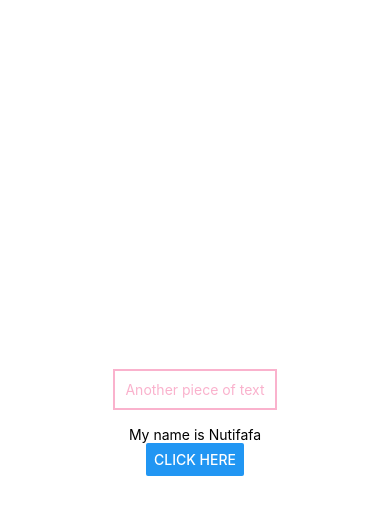
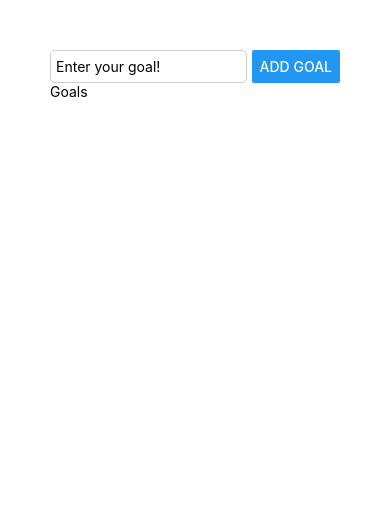
Before and after one commit to neophyte-programmer/helloReactNative, a React Native app: screen / in a window 390 px wide. Shown: the top 514 px of the page. Built offline with nearby package versions, Linux system fonts and the light colour scheme.

Commit message:
learning layouts in React native

```diff
--- a/App.js
+++ b/App.js
@@ -1,27 +1,38 @@
-import { StyleSheet, Text, View, Button } from 'react-native'
+import { StyleSheet, Text, View, Button, TextInput } from 'react-native'
 
 export default function App() {
-	return (
-		<View style={styles.container}>
-			<Text style={styles.text}>Another piece of text</Text>
-			<Text>My name is Nutifafa</Text>
-			<Button title='Click Here' />
+  return (
+    // Stores the different content of the app
+    <View style={styles.appContainer}>
+      {/* Add The Goals Here */}
+      <View style={styles.addGoalContainer}>
+        <TextInput placeholder='Enter your goal!' style={styles.textInput} />
+        <Button title='Add Goal' />
+      </View>
+
+      {/* Store The List of Goals here */}
+      <View>
+        <Text>Goals</Text>
+      </View>
+
 		</View>
 	)
 }
 
 const styles = StyleSheet.create({
-	container: {
-		flex: 1,
-		backgroundColor: '#fff',
-		alignItems: 'center',
-		justifyContent: 'center',
-	},
-	text: {
-		marginBottom: 16,
-		borderWidth: 2,
-		borderColor: '#fab2cd',
-    padding: 10,
-    color: '#fab2cd',
-	},
+  appContainer: {
+    margin: 50,
+  },
+  addGoalContainer: {
+    flexDirection: 'row',
+    justifyContent: 'space-between',
+  },
+  textInput: {
+    width: '80%',
+    borderColor: '#ccc',
+    borderWidth: 1,
+    borderRadius: 5,
+    marginRight: 5,
+    padding: 5,
+  },
 })
```
